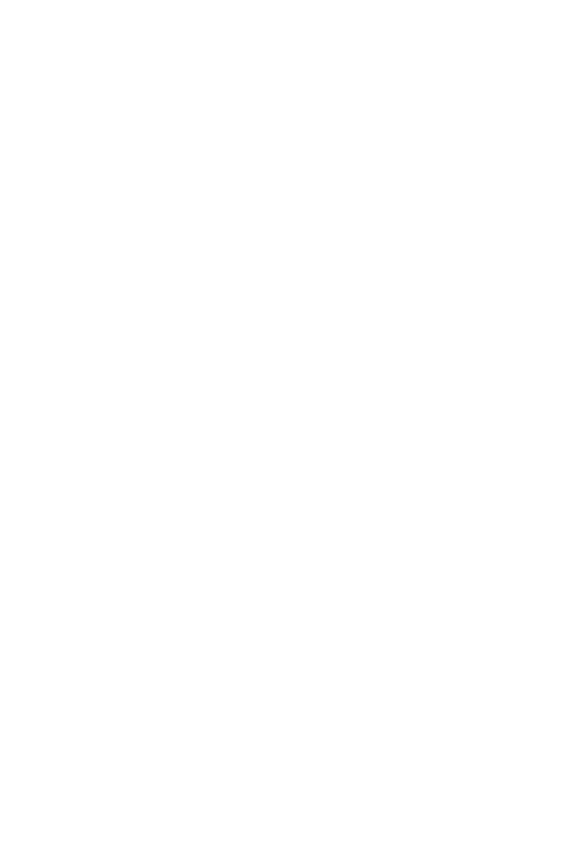
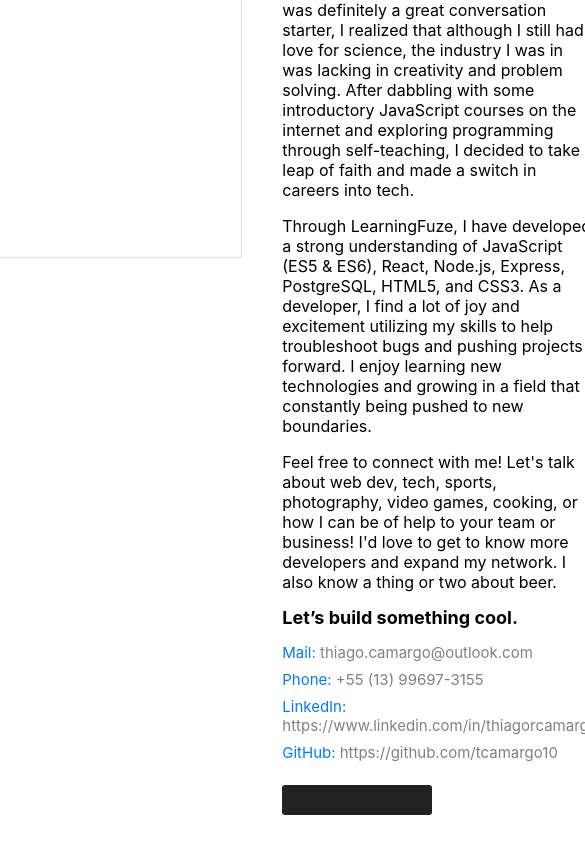
Before and after one commit to tcamargo10/web-profile, a Next.js app: page / in a window 390 px wide. Shown: the part 1156-1997 px from the top of the page, 585 px wide, since content can reach past the window. Before the commit the page ends 1156 px from the top, so only its background shows below. Built offline with nearby package versions, Linux system fonts and the light colour scheme.

Commit message:
section about

```diff
--- a/components/SectionAbout.js
+++ b/components/SectionAbout.js
@@ -1,10 +1,120 @@
 import styled from "styled-components";
+import Button from "../components/Button";
 
 export default function SectionAbout() {
-  return <Container></Container>;
+  return (
+    <Container>
+      <ContainerImage>
+        <ImageProfile src={"/assets/thiago.jpeg"} />
+      </ContainerImage>
+      <ContainerText>
+        <h2>Hello! I'm Thiago Camargo,</h2>
+        <h2>A Full Stack Developer</h2>
+        <h2>From Iguape, SP.</h2>
+        <p>
+          After graduating with a bachelor’s in biology, I found myself in a
+          stable career as a microbiologist for a major brewery. While the idea
+          of working at a brewery was definitely a great conversation starter, I
+          realized that although I still had a love for science, the industry I
+          was in was lacking in creativity and problem solving. After dabbling
+          with some introductory JavaScript courses on the internet and
+          exploring programming through self-teaching, I decided to take a leap
+          of faith and made a switch in careers into tech.
+        </p>
+        <p>
+          Through LearningFuze, I have developed a strong understanding of
+          JavaScript (ES5 & ES6), React, Node.js, Express, PostgreSQL, HTML5,
+          and CSS3. As a developer, I find a lot of joy and excitement utilizing
+          my skills to help troubleshoot bugs and pushing projects forward. I
+          enjoy learning new technologies and growing in a field that is
+          constantly being pushed to new boundaries.
+        </p>
+        <p>
+          Feel free to connect with me! Let's talk about web dev, tech, sports,
+          photography, video games, cooking, or how I can be of help to your
+          team or business! I'd love to get to know more developers and expand
+          my network. I also know a thing or two about beer.
+        </p>
+
+        <strong>Let’s build something cool.</strong>
+        <AreaTextLinks>
+          <label>Mail: </label>
+          <a href="thiago.camargo@outlook.com">thiago.camargo@outlook.com</a>
+        </AreaTextLinks>
+        <AreaTextLinks>
+          <label>Phone: </label>
+          <a href="+5513996973155">+55 (13) 99697-3155</a>
+        </AreaTextLinks>
+        <AreaTextLinks>
+          <label>LinkedIn: </label>
+          <a href="https://www.linkedin.com/in/thiagorcamargo">
+            https://www.linkedin.com/in/thiagorcamargo
+          </a>
+        </AreaTextLinks>
+        <AreaTextLinks>
+          <label>GitHub: </label>
+          <a href="https://github.com/tcamargo10">
+            https://github.com/tcamargo10
+          </a>
+        </AreaTextLinks>
+
+        <Button>Resume</Button>
+      </ContainerText>
+    </Container>
+  );
 }
 
 const Container = styled.div`
   display: flex;
+  padding: 30px;
+  margin: 70px 0px;
+`;
+
+const ContainerImage = styled.div`
+  height: 470px;
+  width: 450px;
+  margin-right: 40px;
+  border: 1px solid #ddd;
+`;
+
+const ImageProfile = styled.image`
+  height: 100%;
   width: 100%;
 `;
+
+const ContainerText = styled.div`
+  display: flex;
+  flex-direction: column;
+  flex: 1;
+  width: 100%;
+
+  h2 {
+    margin: 0px;
+  }
+
+  p {
+    margin-bottom: 0px;
+  }
+
+  strong {
+    margin: 15px 0px;
+    font-size: 18px;
+  }
+
+  label {
+    color: #007bff;
+  }
+`;
+
+const AreaTextLinks = styled.div`
+  margin-bottom: 8px;
+  font-size: 15px;
+
+  a {
+    text-decoration: none;
+    color: #818181;
+  }
+  a:hover {
+    color: black;
+  }
+`;
--- a/pages/index.js
+++ b/pages/index.js
@@ -4,6 +4,7 @@
 import Header from "../components/Header";
 import Footer from "../components/Footer";
 import SectionHome from "../components/SectionHome";
+import SectionAbout from "../components/SectionAbout";
 
 export default function Home() {
   return (
@@ -18,7 +19,8 @@
       </HeaderContainer>
 
       <Main>
-        <SectionHome />
+        <SectionHome id="#home" />
+        <SectionAbout id="#about" />
       </Main>
 
       <FooterContainer>
@@ -42,7 +44,7 @@
   top: 0;
   background-color: transparent;
   padding: 30px;
-  z-index: 10;
+  z-index: 100;
   max-width: 1200px;
 `;
 
--- a/styles/globals.css
+++ b/styles/globals.css
@@ -9,6 +9,7 @@
 a {
   color: inherit;
   text-decoration: none;
+  cursor: pointer;
 }
 
 * {
```
Also changed, not shown: styles/Home.module.css (deleted, +0 -121 lines).
